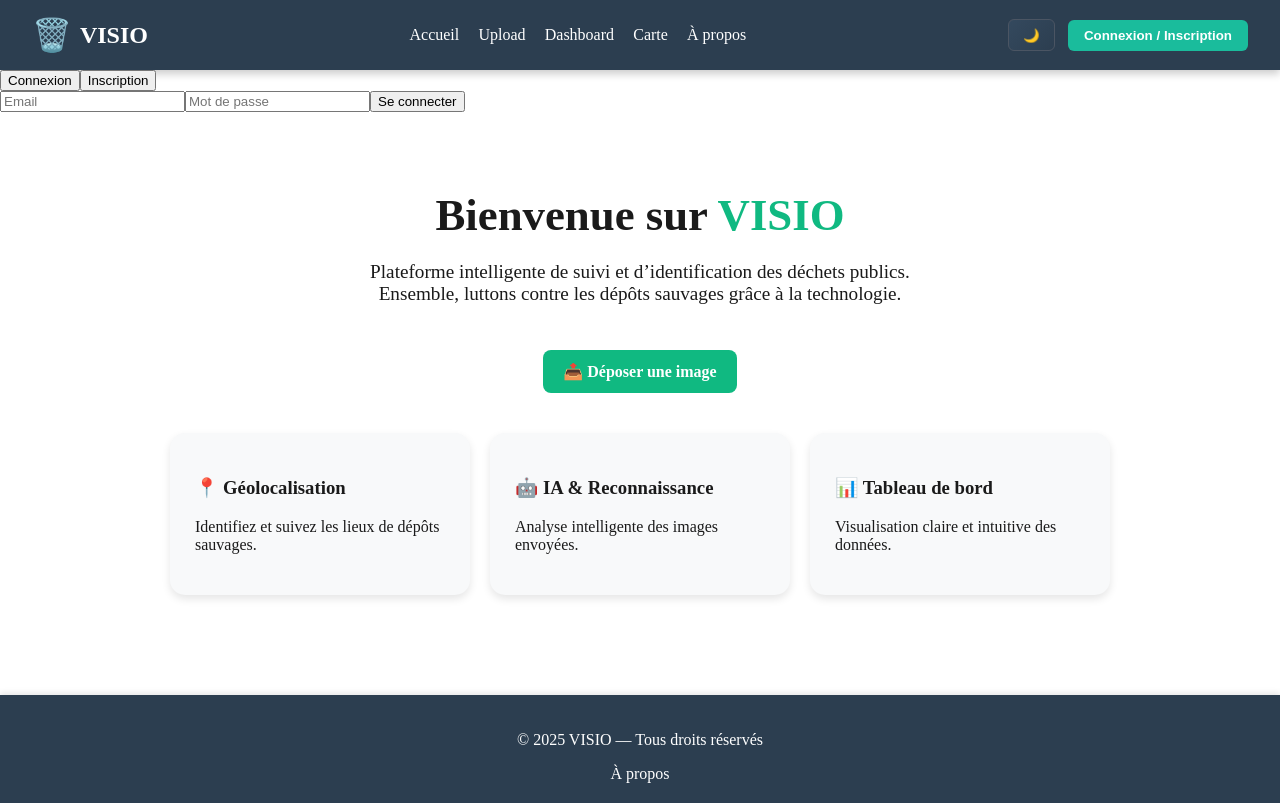
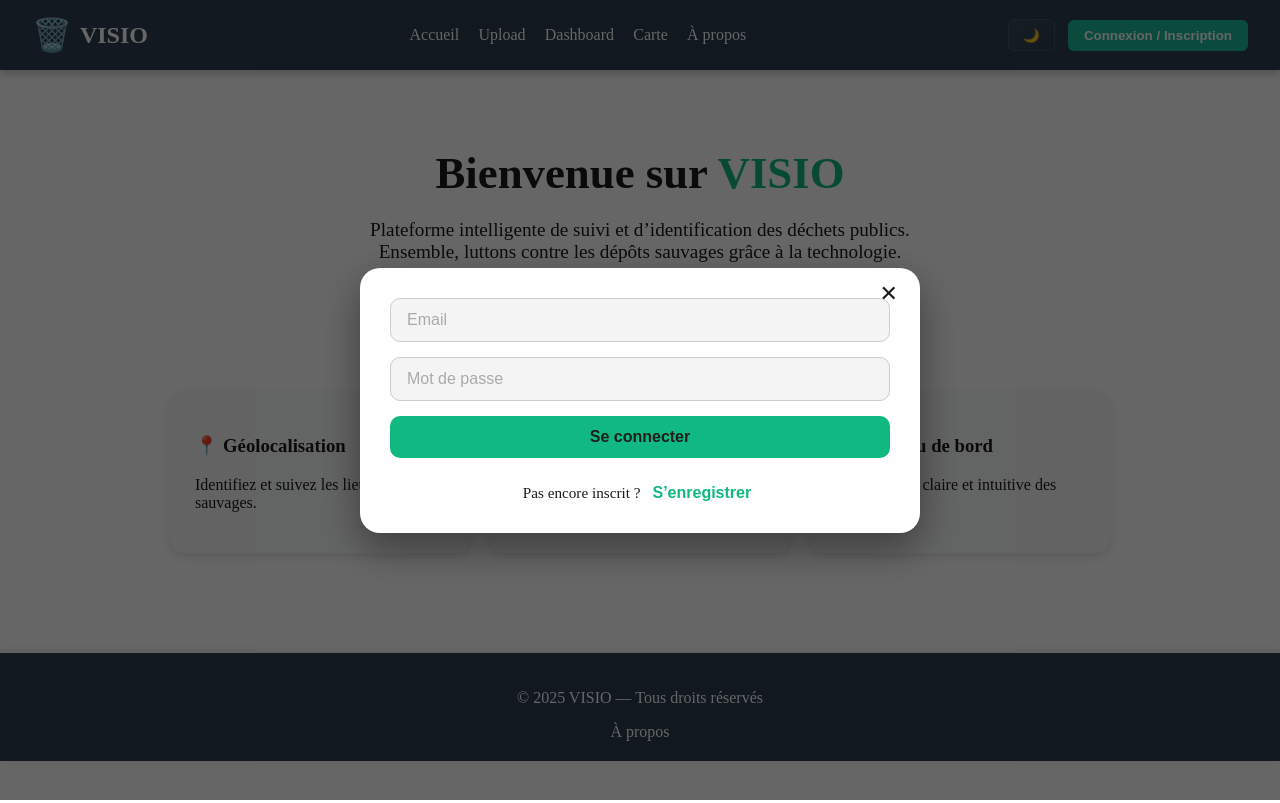
Before and after one commit to skiroo/Binsight, a Vue app in the folder frontend/: page / in a window 1280 px wide. Both pictures are taken after a click on the button "Connexion / Inscription". Built offline with nearby package versions, Linux system fonts and the light colour scheme.

Commit message:
front end

```diff
--- a/frontend/src/App.vue
+++ b/frontend/src/App.vue
@@ -1,7 +1,7 @@
 <template>
   <div id="app">
     <Navbar @open-login="showLogin = true" @toggle-theme="toggleDark" :is-dark="darkMode" />
-    <LoginRegisterModal v-if="showLogin" @close="showLogin = false" />
+    <LoginRegisterModal v-if="showLogin" @close="showLogin = false" :is-dark="darkMode" />
     <router-view />
     <Footer />
   </div>
--- a/frontend/src/components/LoginForm.vue
+++ b/frontend/src/components/LoginForm.vue
@@ -1,36 +1,20 @@
 <template>
-    <form @submit.prevent="handleLogin">
-        <input v-model="email" placeholder="Email" type="email" required />
-        <input v-model="password" placeholder="Mot de passe" type="password" required />
-        <button type="submit">Se connecter</button>
-        <p v-if="error" class="error">{{ error }}</p>
-    </form>
+  <form @submit.prevent="handleLogin">
+    <input
+      v-model="email"
+      placeholder="Email"
+      type="email"
+      required
+      :style="{ backgroundColor: 'var(--input-bg)', color: 'var(--input-text)' }"
+    />
+    <input
+      v-model="password"
+      placeholder="Mot de passe"
+      type="password"
+      required
+      :style="{ backgroundColor: 'var(--input-bg)', color: 'var(--input-text)' }"
+    />
+    <button type="submit">Se connecter</button>
+    <p v-if="error" class="error">{{ error }}</p>
+  </form>
 </template>
-
-<script>
-    import { login } from '../services/api';
-
-    export default {
-        data() {
-            return {
-                email: '',
-                password: '',
-                error: ''
-            };
-        },
-
-        methods: {
-            async handleLogin() {
-                try {
-                    const res = await login(this.email, this.password);
-                    const user = res.data;
-                    localStorage.setItem('user', JSON.stringify(user));
-                    this.$emit('success');
-                    this.$router.push('/dashboard');
-                } catch (err) {
-                    this.error = "Email ou mot de passe incorrect";
-                }
-            }
-        }
-    };
-</script>
--- a/frontend/src/components/LoginRegisterModal.vue
+++ b/frontend/src/components/LoginRegisterModal.vue
@@ -1,29 +1,167 @@
 <template>
-    <div class="modal">
-        <button @click="mode = 'login'">Connexion</button>
-        <button @click="mode = 'register'">Inscription</button>
-        <component :is="currentComponent" @success="$emit('close')" />
+  <div class="modal-overlay">
+    <div class="modal-content" :class="isDark ? 'dark' : 'light'">
+      <button class="close-button" @click="$emit('close')">✕</button>
+
+      <component :is="currentForm" @switch-mode="toggleMode" />
+
+      <div class="switch-mode">
+        <span>
+          {{ currentForm === 'LoginForm' ? "Pas encore inscrit ?" : "Déjà un compte ?" }}
+        </span>
+        <button @click="toggleMode">
+          {{ currentForm === 'LoginForm' ? "S’enregistrer" : "Se connecter" }}
+        </button>
+      </div>
     </div>
+  </div>
 </template>
 
 <script>
-    import LoginForm from './LoginForm.vue';
-    import RegisterForm from './RegisterForm.vue';
+import LoginForm from "./LoginForm.vue";
+import RegisterForm from "./RegisterForm.vue";
 
-    export default {
-        data() {
-            return { mode: 'login' };
-        },
+export default {
+  props: {
+    isDark: Boolean,
+  },
+  components: {
+    LoginForm,
+    RegisterForm,
+  },
+  data() {
+    return {
+      currentForm: "LoginForm",
+    };
+  },
+  methods: {
+    toggleMode() {
+      this.currentForm =
+        this.currentForm === "LoginForm" ? "RegisterForm" : "LoginForm";
+    },
+  },
+};
+</script>
 
-        computed: {
-            currentComponent() {
-                return this.mode === 'login' ? LoginForm : RegisterForm;
-            }
-        },
+<style>
+/* Overlay */
+.modal-overlay {
+  position: fixed;
+  top: 0;
+  left: 0;
+  width: 100vw;
+  height: 100vh;
+  background-color: rgba(0, 0, 0, 0.6);
+  display: flex;
+  justify-content: center;
+  align-items: center;
+  z-index: 1000;
+}
 
-        components: {
-            LoginForm,
-            RegisterForm
-        }
-    };
-</script>
+/* Container */
+.modal-content {
+  padding: 30px;
+  border-radius: 20px;
+  width: 90%;
+  max-width: 500px;
+  box-shadow: 0 15px 40px rgba(0, 0, 0, 0.4);
+  position: relative;
+  text-align: center;
+  display: flex;
+  flex-direction: column;
+  gap: 25px;
+  transition: background-color 0.3s ease, color 0.3s ease;
+}
+
+/* Light & dark variables */
+.modal-content.light {
+  background-color: #ffffff;
+  color: #1a1a1a;
+  --input-bg: #f4f4f4;
+  --input-text: #1a1a1a;
+}
+
+.modal-content.dark {
+  background-color: #1e1e1e;
+  color: #f1f1f1;
+  --input-bg: #2c2c2c;
+  --input-text: #ffffff;
+}
+
+/* Close button */
+.close-button {
+  position: absolute;
+  top: 12px;
+  right: 16px;
+  background: none;
+  border: none;
+  font-size: 22px;
+  color: inherit;
+  cursor: pointer;
+}
+
+/* Form style inside child components */
+form {
+  display: flex;
+  flex-direction: column;
+  gap: 15px;
+  width: 100%;
+}
+
+form input {
+  padding: 12px 16px;
+  border-radius: 10px;
+  border: 1px solid #ccc;
+  background-color: var(--input-bg);
+  color: var(--input-text);
+  font-size: 1rem;
+  box-sizing: border-box;
+  width: 100%;
+  transition: border-color 0.3s, box-shadow 0.3s;
+}
+
+form input::placeholder {
+  color: #aaa;
+}
+
+form input:focus {
+  outline: none;
+  border-color: #10b981;
+  box-shadow: 0 0 0 2px rgba(129, 199, 132, 0.3);
+}
+
+
+form button {
+  padding: 12px;
+  background-color: #10b981;
+  color: #1e1e1e;
+  font-weight: bold;
+  border: none;
+  border-radius: 10px;
+  cursor: pointer;
+  font-size: 1rem;
+  transition: background-color 0.3s ease;
+}
+
+form button:hover {
+  background-color: #10b981;
+}
+
+/* Switch mode */
+.switch-mode {
+  font-size: 0.95rem;
+  display: flex;
+  justify-content: center;
+  align-items: center;
+  gap: 6px;
+}
+
+.switch-mode button {
+  background: none;
+  border: none;
+  color: #10b981;
+  font-weight: bold;
+  font-size: 1rem;
+  cursor: pointer;
+}
+</style>
--- a/frontend/src/components/RegisterForm.vue
+++ b/frontend/src/components/RegisterForm.vue
@@ -1,53 +1,80 @@
 <template>
+  <div class="form-container">
     <form @submit.prevent="handleRegister">
-        <input v-model="nom_utilisateur" placeholder="Nom d'utilisateur" required />
-        <input v-model="email" placeholder="Email" type="email" required />
-        <input v-model="mot_de_passe" placeholder="Mot de passe" type="password" required />
-
-        <input v-model="accessKey" placeholder="Clé d'accès (optionnel)" />
-
-        <button type="submit">Créer un compte</button>
-        <p v-if="error" class="error">{{ error }}</p>
+      <input v-model="username" placeholder="Nom d'utilisateur" required />
+      <input type="email" v-model="email" placeholder="Email" required />
+      <input type="password" v-model="password" placeholder="Mot de passe" required />
+      <button type="submit">S'inscrire</button>
     </form>
+    <p v-if="errorMessage" class="error-message">{{ errorMessage }}</p>
+  </div>
 </template>
 
 <script>
-    import { register } from '../services/api';
-
 export default {
   data() {
     return {
-                nom_utilisateur: '',
-                email: '',
-                mot_de_passe: '',
-                accessKey: '',
-                error: ''
+      username: "",
+      email: "",
+      password: "",
+      errorMessage: "",
     };
   },
+  methods: {
+    handleRegister() {
+      // logique d'inscription
+    },
+  },
+};
+</script>
 
-        methods: {
-            async handleRegister() {
-                let role = 'citoyen';
-                const CLE_AGENT = 'AGENT2025'; // Clé définie par l'admin
-
-                if (this.accessKey === CLE_AGENT) {
-                    role = 'agent';
+<style>
+/* LoginForm & RegisterForm */
+.form-container {
+  display: flex;
+  justify-content: center;
+  align-items: center;
+  flex-direction: column;
+  height: 100%;
 }
 
-                try {
-                    const res = await register({
-                        nom_utilisateur: this.nom_utilisateur,
-                        email: this.email,
-                        mot_de_passe: this.mot_de_passe,
-                        role
-                    });
-                    localStorage.setItem('user', JSON.stringify(res.data));
-                    this.$emit('success');
-                    this.$router.push('/dashboard');
-                } catch (err) {
-                    this.error = "Inscription échouée. Vérifie les champs.";
+form {
+  display: flex;
+  flex-direction: column;
+  gap: 15px;
+  width: 100%;
 }
+
+form input {
+  padding: 10px;
+  border: 1px solid #555;
+  border-radius: 5px;
+  background-color: #1e1e1e;
+  color: white;
 }
+
+form input:focus {
+  outline: none;
+  border-color: #10b981;
 }
-    };
-</script>
+
+form button {
+  padding: 10px;
+  background-color: #10b981;
+  color: #1e1e1e;
+  font-weight: bold;
+  border: none;
+  border-radius: 5px;
+  cursor: pointer;
+}
+
+form button:hover {
+  background-color: #10b981;
+}
+
+.error-message {
+  color: #ff6b6b;
+  margin-top: 10px;
+  font-size: 0.9rem;
+}
+</style>
```
Lines whose indentation alone changed are shown as unchanged.
